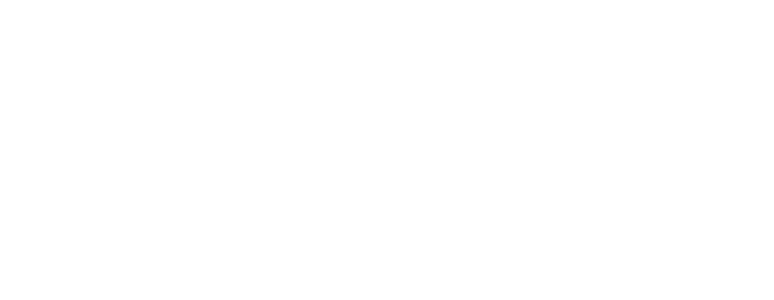
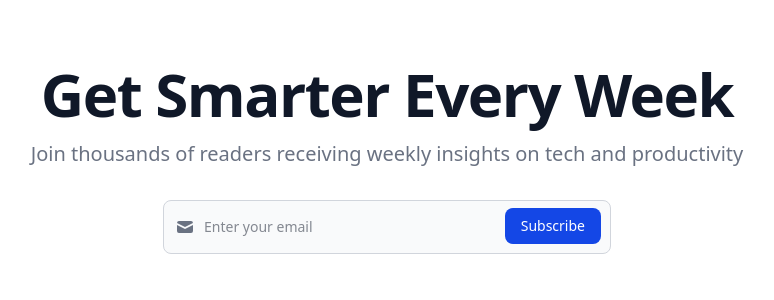
Before and after one commit to rohit3171999/newsletter-subscription-page, a React (Vite) app: page / in a window 1280 px wide. Shown: the top 300 px of the page, without its empty margins (253-1027 px from the left). Built offline with nearby package versions, Linux system fonts and the light colour scheme.

Commit message:
add markup in HeroSection.jsx

```diff
--- a/src/App.jsx
+++ b/src/App.jsx
@@ -1,6 +1,9 @@
+import HeroSection from "./components/HeroSection.jsx";
+
 function App(){
     return (
         <>
+            <HeroSection/>
         </>
 
     );
--- a/src/components/HeroSection.jsx
+++ b/src/components/HeroSection.jsx
@@ -4,18 +4,41 @@
 * */
 export default function HeroSection() {
     return (
-
-        // <section> → wrapper for hero
-        <section>
-            {/*<h1> → main headline (“Get Smarter Every Week”)*/}
-            <h1></h1>
-            {/*<p> → subheadline pitch (“Join thousands of readers receiving weekly insights on tech and productivity”)*/}
-            <p></p>
-            {/*<form> → email signup form*/}
-            <form action=""></form>
-            {/*<input type="email"> → email field with validation*/}
-            {/*<button> → Subscribe CTA*/}
+        <section className="bg-white dark:bg-gray-900">
+            <div className="py-8 px-4 mx-auto max-w-screen-xl text-center lg:py-16">
+                <h1 className="mb-4 text-4xl font-extrabold tracking-tight leading-none text-gray-900 md:text-5xl lg:text-6xl dark:text-white">
+                    Get Smarter Every Week
+                </h1>
+                <p className="mb-8 text-lg font-normal text-gray-500 lg:text-xl sm:px-16 lg:px-48 dark:text-gray-400">
+                    Join thousands of readers receiving weekly insights on tech and productivity
+                </p>
+                <form action="#" className="w-full max-w-md mx-auto">
+                    <label htmlFor="email" className="mb-2 text-sm font-medium text-gray-900 sr-only dark:text-white">
+                        Email address
+                    </label>
+                    <div className="relative">
+                        <div className="absolute inset-y-0 left-0 flex items-center pl-3 pointer-events-none">
+                            <svg className="w-5 h-5 text-gray-500 dark:text-gray-400" fill="currentColor"
+                                 viewBox="0 0 20 20" xmlns="http://www.w3.org/2000/svg">
+                                <path
+                                    d="M2.003 5.884L10 9.882l7.997-3.998A2 2 0 0016 4H4a2 2 0 00-1.997 1.884z"></path>
+                                <path d="M18 8.118l-8 4-8-4V14a2 2 0 002 2h12a2 2 0 002-2V8.118z"></path>
+                            </svg>
+                        </div>
+                        <input
+                            type="email"
+                            id="email"
+                            className="block w-full p-4 pl-10 text-sm text-gray-900 border border-gray-300 rounded-lg bg-gray-50 focus:ring-blue-500 focus:border-blue-500 dark:bg-gray-700 dark:border-gray-600 dark:placeholder-gray-400 dark:text-white dark:focus:ring-blue-500 dark:focus:border-blue-500"
+                            placeholder="Enter your email"
+                            required
+                        />
+                        <button type="submit"
+                                className="text-white absolute right-2.5 bottom-2.5 bg-blue-700 hover:bg-blue-800 focus:ring-4 focus:outline-none focus:ring-blue-300 font-medium rounded-lg text-sm px-4 py-2 dark:bg-blue-600 dark:hover:bg-blue-700 dark:focus:ring-blue-800">
+                            Subscribe
+                        </button>
+                    </div>
+                </form>
+            </div>
         </section>
-
     );
 };
```
